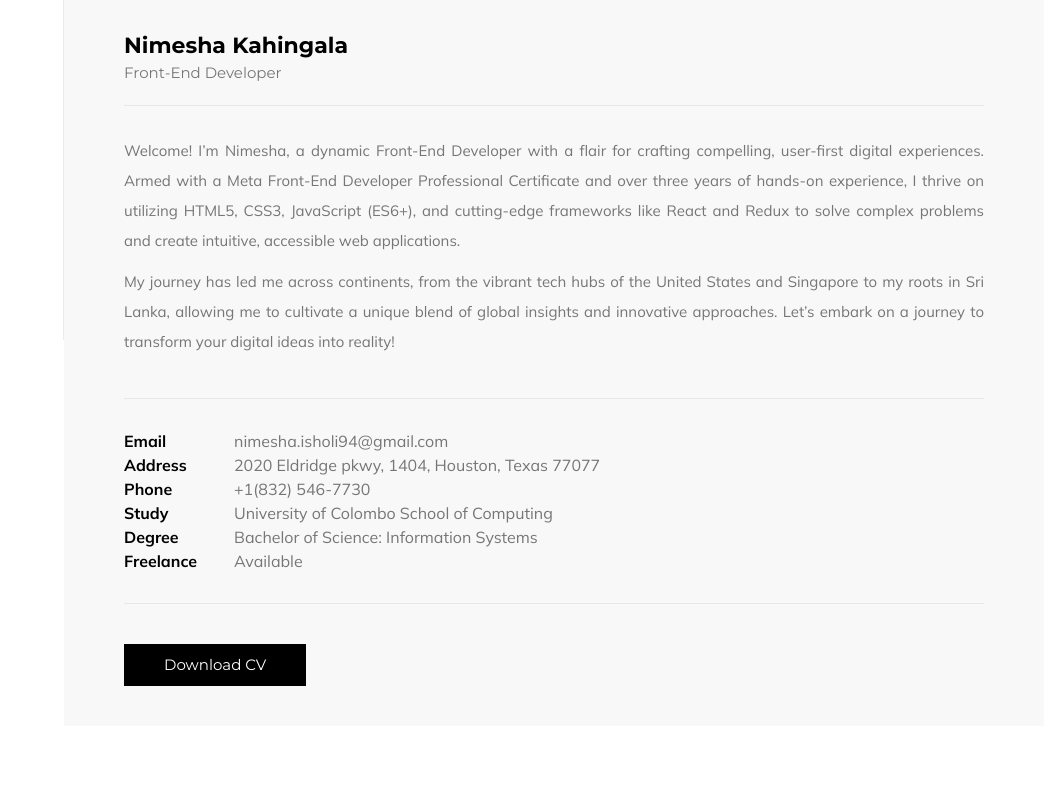
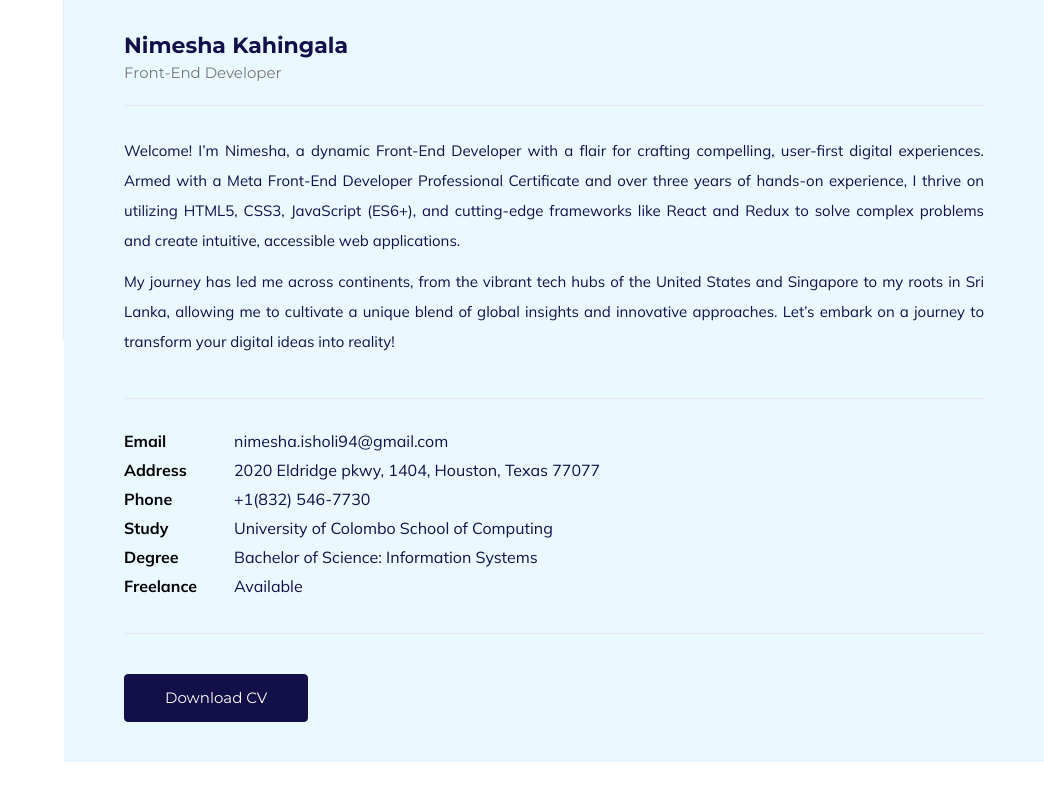
Before and after one commit to NimeshaKahingala/portfolio, a React (Create React App) app: page /about in a window 1280 px wide. Shown: the part 460-1260 px from the top of the page, without its empty margins (236-1280 px from the left). Built offline with nearby package versions, Linux system fonts and the light colour scheme.

Commit message:
theme color updated

```diff
--- a/src/components/nav.scss
+++ b/src/components/nav.scss
@@ -1,6 +1,7 @@
 .nav-bar {
     background-color: white;
     border-right: 1px solid #ebebeb;
+    color: #130f49;
     font-family: Montserrat, sans-serif;
     height: calc(100vh - 60px);
     position: fixed;
--- a/src/pages/about.scss
+++ b/src/pages/about.scss
@@ -1,10 +1,12 @@
 .about-page {
+    color: #130f49;
     font-family: Montserrat, sans-serif;
     font-size: 15px;
     text-align: left;
 
     .about-section {
-        background-color: #f8f8f8;
+        //background-color: #f8f8f8;
+        background: #e9f9ff;
 
         .about-title {
             border-bottom-width: 1px;
@@ -26,7 +28,7 @@
         .about-text {
             border-bottom-width: 1px;
             border-style: solid;
-            color: #767676;
+           // color: #767676;
             margin-bottom: 30px;
             padding-bottom: 30px;
             font-family: Mulish, sans-serif;
@@ -41,10 +43,18 @@
         }
 
         .btn-cv {
-            background-color: black;
+            background-color: #130f49;
+            border: 1.5px solid #130f49;
+            border-radius: 4px;
             color: white;
-            padding: 10px 40px;
+            padding: 12px 40px;
+            transition: all 0.3s ease;
             width: fit-content;
+
+            &:hover {
+                background-color: transparent;
+                color: #55527c;
+            }
         }
 
         .image {
@@ -68,6 +78,7 @@
 
             li {
                 display: flex;
+                margin-bottom: 5px;
             }
 
             .info {
@@ -77,9 +88,9 @@
                 margin-right: 10px;
             }
 
-            .details {
-                color: #767676;
-            }
+            // .details {
+            //     color: #767676;
+            // }
         }
 
         .title {
@@ -230,6 +241,7 @@
 
             .container {
                 display: flex;
+
                 .left {
                     width: 50%;
                 }
--- a/src/pages/contact.scss
+++ b/src/pages/contact.scss
@@ -1,5 +1,6 @@
 .contact-page {
-    background-color: #f8f8f8;
+  //  background-color: #f8f8f8;
+  background-color: #e9f9ff;
     font-family: Montserrat, sans-serif;
     height: 100vh;
     padding-top: 60px;
--- a/src/pages/home.js
+++ b/src/pages/home.js
@@ -16,10 +16,10 @@ function Home() {
                         <p className="job">Welcome! I’m Nimesha, a dynamic Front-End Developer with a flair for crafting compelling, user-first digital experiences. Armed with a Meta Front-End Developer Professional Certificate and over three years of hands-on experience, I thrive on utilizing HTML5, CSS3, JavaScript (ES6+), and cutting-edge frameworks like React and Redux to solve complex problems and create intuitive, accessible web applications. My journey has led me across continents, from the vibrant tech hubs of the United States and Singapore to my roots in Sri Lanka, allowing me to cultivate a unique blend of global insights and innovative approaches. Let’s embark on a journey to transform your digital ideas into reality!</p>
                         <div className="social">
                             <ul>
-                                <li><a href=""><img className="icon" src={fbIcon}></img></a></li>
-                                <li><a href=""><img className="icon" src={linkedinIcon}></img></a></li>
+                                <li><a href="https://www.facebook.com/Nimesha.Kahingala" target="_blank"><img className="icon" src={fbIcon}></img></a></li>
+                                <li><a href="https://www.linkedin.com/in/nimesha-kahingala/" target="_blank"><img className="icon" src={linkedinIcon}></img></a></li>
                                 <li><a href=""><img className="icon" src={mediumIcon}></img></a></li>
-                                <li><a href=""><img className="icon" src={emailIcon}></img></a></li>
+                                <li><a href="mailto:nimesha.isholi94@gmail.com"><img className="icon" src={emailIcon}></img></a></li>
                             </ul>
                         </div>
                     </div>
--- a/src/pages/home.scss
+++ b/src/pages/home.scss
@@ -1,7 +1,8 @@
 .home-page {
-    background: #f8f8f8;
+    //background: #f8f8f8;
+    background: #e9f9ff;
+    color: #130f49;
     font-family: Montserrat, sans-serif;
-    height: 100vh;
     padding-top: 60px;
 
     .container {
@@ -18,10 +19,11 @@
                 position: relative;
 
                 .image {
-                    animation: wave 8s ease-in-out infinite 1s;
+                    animation: wave 8s ease-in-out infinite 0s;
                     background-image: url(../images/Nimesha.jpeg);
                     background-blend-mode: multiply;
-                    box-shadow: inset 0px 0px 0px 9px rgba(255, 255, 255, .3);
+                    // box-shadow: inset 0px 0px 0px 9px rgba(255, 255, 255, .3);
+                    box-shadow: 0px 0px 0px 9px rgb(198 198 198 / 30%);
                     background-repeat: no-repeat;
                     background-position: center;
                     background-size: cover;
@@ -42,7 +44,7 @@
                 padding-top: 30px;
 
                 .job {
-                    color: #767676;
+                    //color: #767676;
                     font-size: 15px;
                     font-weight: 500;
                     margin-bottom: 25px;
@@ -78,6 +80,7 @@
 
 @media only screen and (min-width: 768px) {
     .home-page {
+        height: 100vh;
         padding-left: 300px;
         padding-top: 0;
 
--- a/src/pages/portfolio.scss
+++ b/src/pages/portfolio.scss
@@ -1,5 +1,6 @@
 .portfolio-page {
-    background-color: #f8f8f8;
+   // background-color: #f8f8f8;
+   background-color: #e9f9ff;
     font-family: Montserrat, sans-serif;
     padding-top: 60px;
     text-align: left;
@@ -14,6 +15,7 @@
                     margin-bottom: 40px;
 
                     .inner {
+                        background-color: white;
                         box-shadow: 0px 0px 20px rgba(0, 0, 0, 0.07);
                         padding-bottom: 20px;
 
@@ -105,7 +107,7 @@
 
                                     .image {
                                         border-radius: 12px;
-                                        filter: grayscale(100%);
+                                      //  filter: grayscale(100%);
                                     }
                                 }
                             }
```
